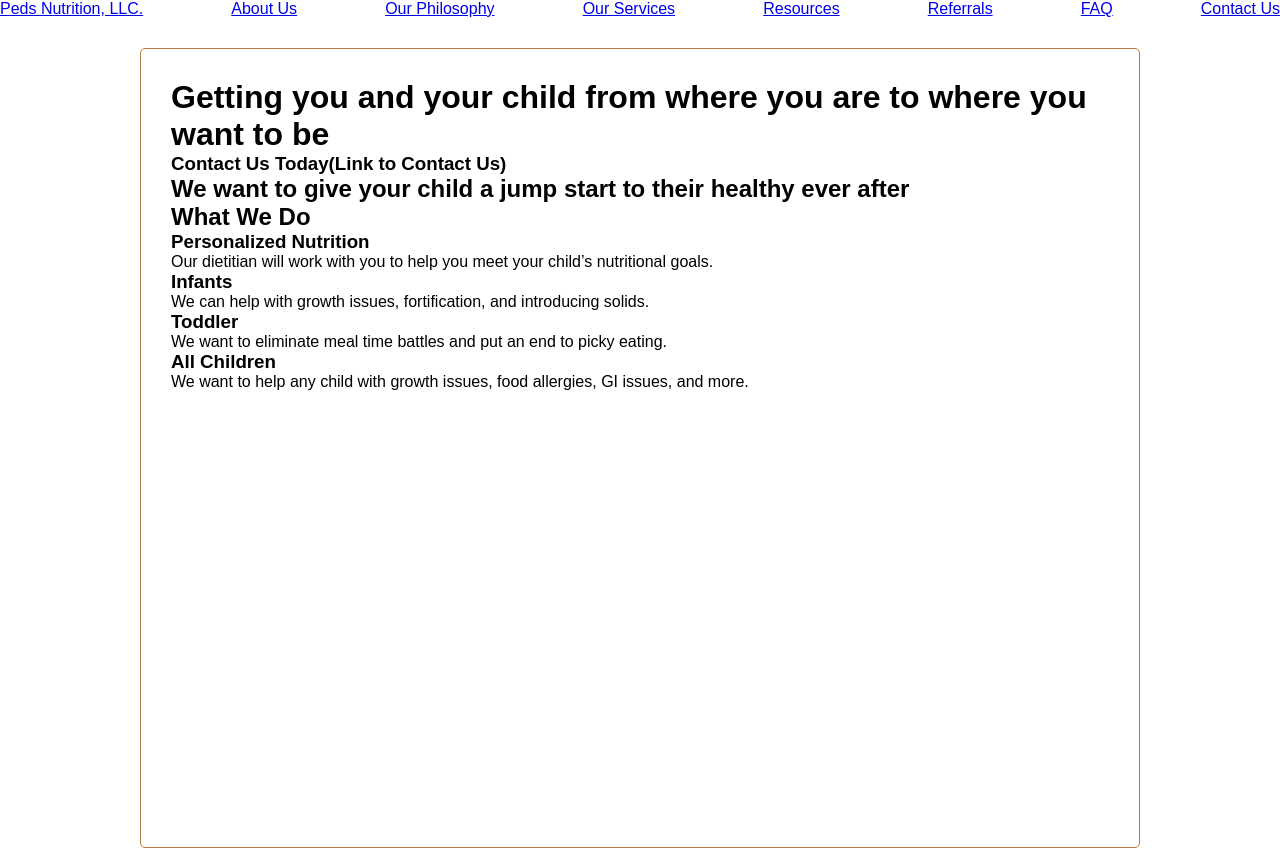
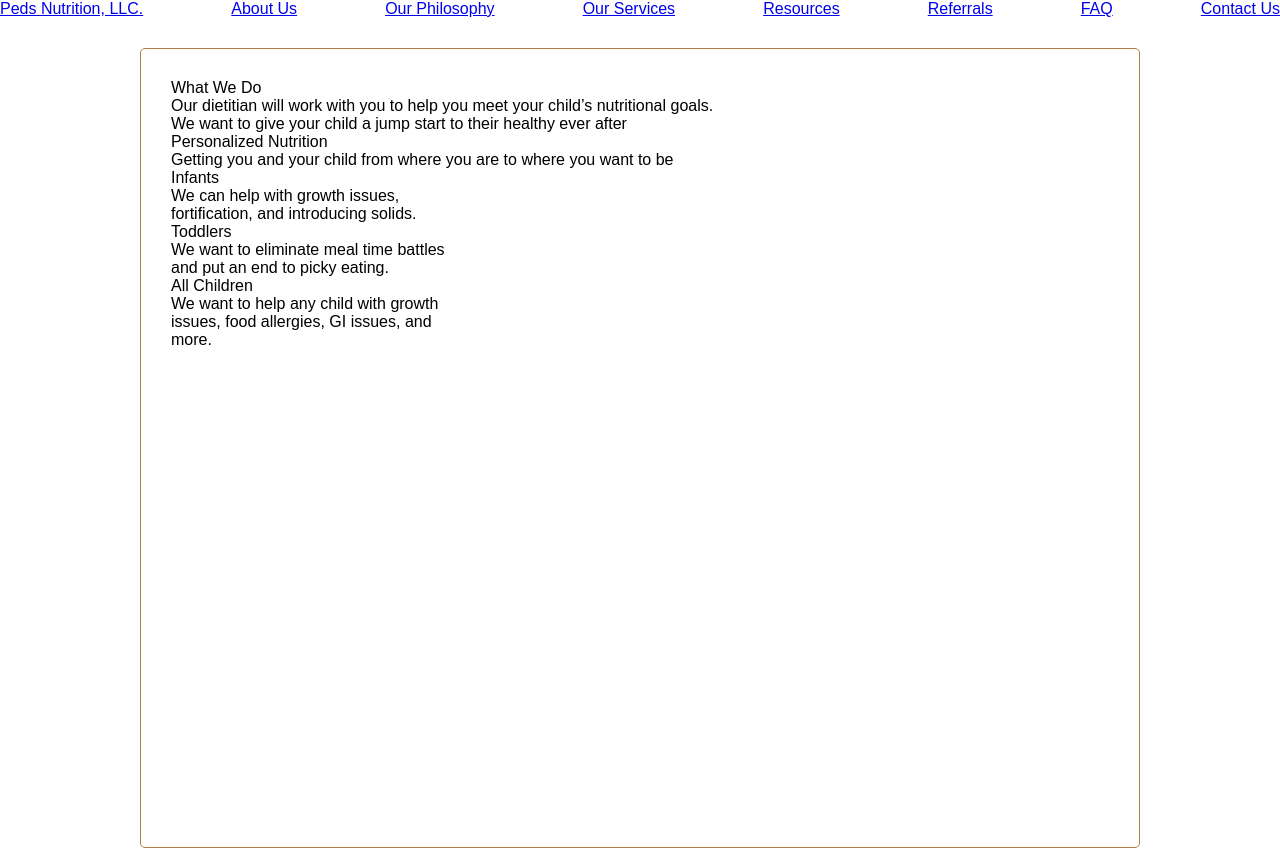
Before and after one commit to spicystephy/pedsnutrition, a React (Create React App) app: page / in a window 1280 px wide. Shown: the top 850 px of the page. Built offline with nearby package versions, Linux system fonts and the light colour scheme.

Commit message:
Changed home layout

```diff
--- a/src/pages/Home.js
+++ b/src/pages/Home.js
@@ -1,34 +1,55 @@
 import React from "react";
+import { CardGroup } from "react-bootstrap";
+import Card from "react-bootstrap/Card";
 
 function Home() {
   return (
     <div>
-      <h1>
-        Getting you and your child from where you are to where you want to be
-      </h1>
-      <h3>Contact Us Today(Link to Contact Us)</h3>
-      <h2>
-        We want to give your child a jump start to their healthy ever after
-      </h2>
-      <h2>What We Do</h2>
-      <h3>Personalized Nutrition</h3>
-      <p>
-        Our dietitian will work with you to help you meet your child’s
-        nutritional goals.
-      </p>
-      <h3>Infants</h3>
-      <p>
-        We can help with growth issues, fortification, and introducing solids.
-      </p>
-      <h3>Toddler</h3>
-      <p>
-        We want to eliminate meal time battles and put an end to picky eating.
-      </p>
-      <h3>All Children</h3>
-      <p>
-        We want to help any child with growth issues, food allergies, GI issues,
-        and more.
-      </p>
+
+      <Card className="text-center">
+        <Card.Title>What We Do</Card.Title>
+        <Card.Header>
+          Our dietitian will work with you to help you meet your child’s
+          nutritional goals.
+        </Card.Header>
+        <Card.Body>
+          We want to give your child a jump start to their healthy ever after
+          <Card.Text>Personalized Nutrition</Card.Text>
+          <p>
+            Getting you and your child from where you are to where you want to
+            be
+          </p>
+        </Card.Body>
+      </Card>
+      <CardGroup className="text-center">
+      <Card  style={{ width: "18rem" }}>
+        <Card.Body>
+          <Card.Title>Infants </Card.Title>
+          <Card.Text>
+            We can help with growth issues, fortification, and introducing
+            solids.
+          </Card.Text>
+        </Card.Body>
+      </Card>
+      <Card style={{ width: "18rem" }}>
+        <Card.Body>
+          <Card.Title>Toddlers</Card.Title>
+          <Card.Text>
+            We want to eliminate meal time battles and put an end to picky
+            eating.
+          </Card.Text>
+        </Card.Body>
+      </Card>
+      <Card style={{ width: "18rem" }}>
+        <Card.Body>
+          <Card.Title>All Children</Card.Title>
+          <Card.Text>
+            We want to help any child with growth issues, food allergies, GI
+            issues, and more.
+          </Card.Text>
+        </Card.Body>
+      </Card>
+      </CardGroup>
     </div>
   );
 }
```
